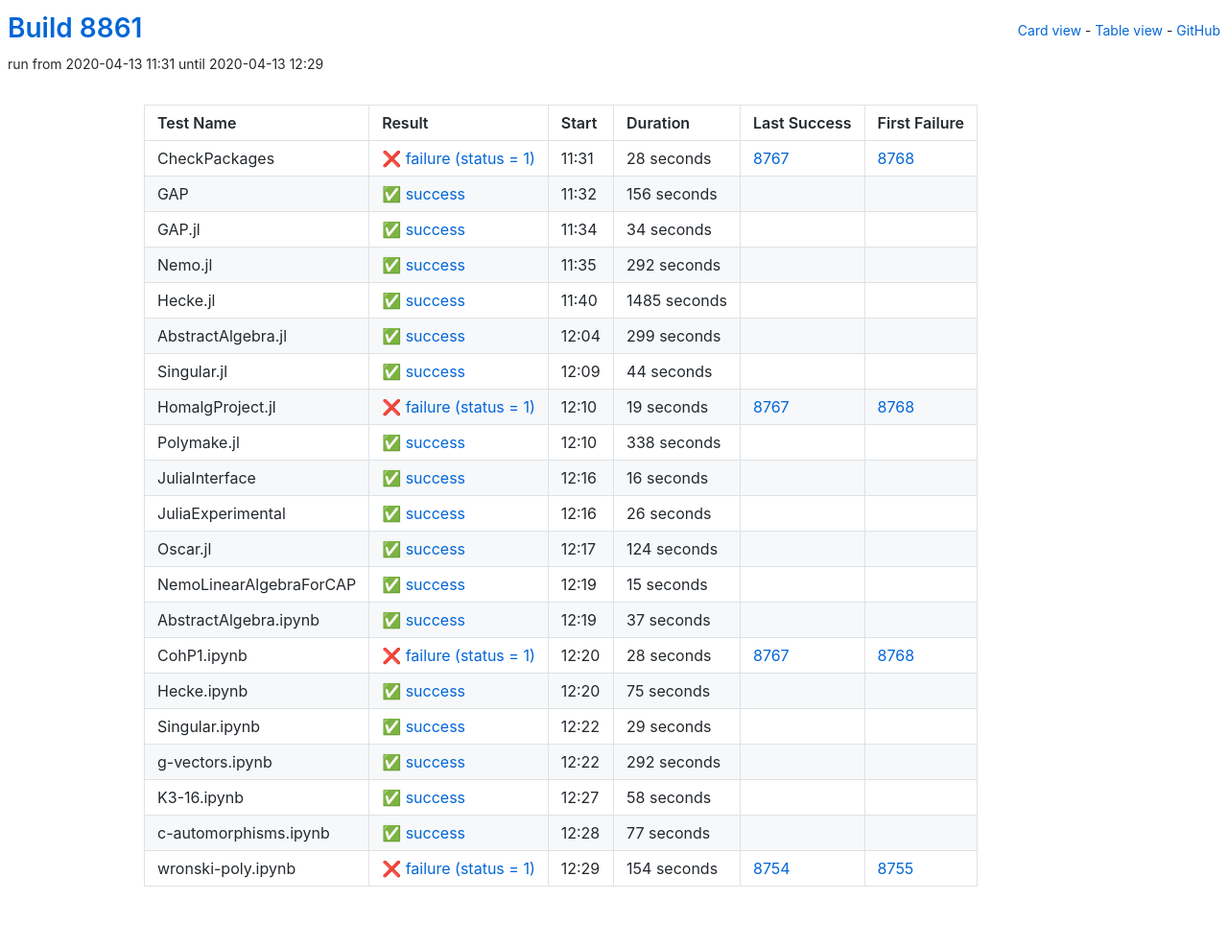
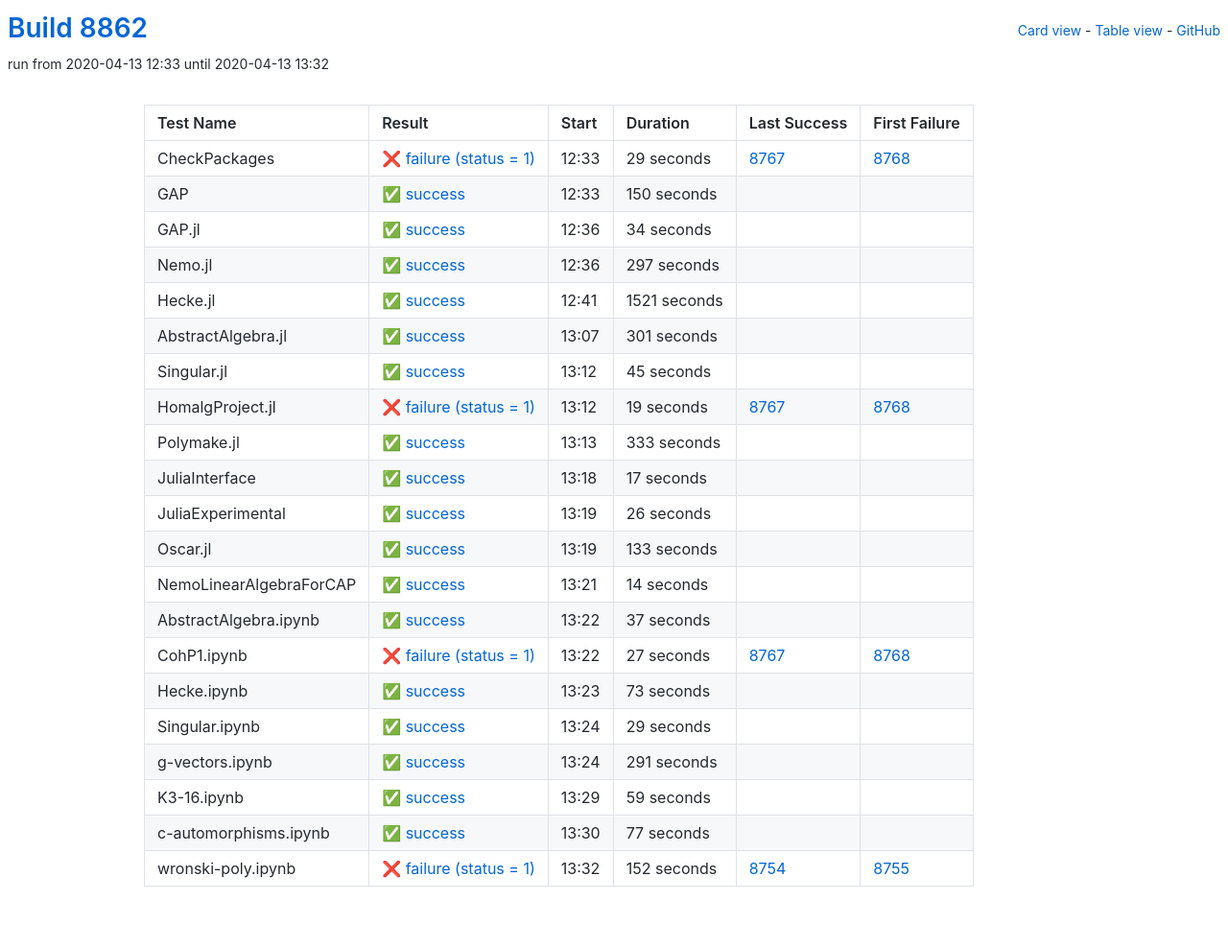
Before and after one commit to oscar-system/oscar-ci-status, a Jekyll site: the page built from table.html, in a window 1280 px wide. Shown: the whole page at 96% size. Built offline with Jekyll 4.4.1, drawn with Linux system fonts in a browser that asks for light colours.

Commit message:
Build 8862

```diff
--- a/_data/ci.yml
+++ b/_data/ci.yml
@@ -1,27 +1,27 @@
-build: 8861
-build_url: https://oscarci.mathematik.uni-kl.de/job/oscar/8861/
+build: 8862
+build_url: https://oscarci.mathematik.uni-kl.de/job/oscar/8862/
 job: oscar
 tests:
-- duration: 28
+- duration: 29
   exitcode: 1
   first_failure: 8768
   first_failure_url: https://oscarci.mathematik.uni-kl.de/job/oscar/8768/
   last_success: 8767
   last_success_url: https://oscarci.mathematik.uni-kl.de/job/oscar/8767/
-  log: https://oscarci.mathematik.uni-kl.de/job/oscar/8861/artifact/logs/build-8861/CheckPackages.log
+  log: https://oscarci.mathematik.uni-kl.de/job/oscar/8862/artifact/logs/build-8862/CheckPackages.log
   name: CheckPackages
-  start: 2020-04-13 11:31
+  start: 2020-04-13 12:33
   status: failure
   success: false
-- duration: 156
+- duration: 150
   exitcode: 0
   first_failure: false
   first_failure_url: null
   last_success: false
   last_success_url: null
-  log: https://oscarci.mathematik.uni-kl.de/job/oscar/8861/artifact/logs/build-8861/GAP.log
+  log: https://oscarci.mathematik.uni-kl.de/job/oscar/8862/artifact/logs/build-8862/GAP.log
   name: GAP
-  start: 2020-04-13 11:32
+  start: 2020-04-13 12:33
   status: success
   success: true
 - duration: 34
@@ -30,53 +30,53 @@ tests:
   first_failure_url: null
   last_success: false
   last_success_url: null
-  log: https://oscarci.mathematik.uni-kl.de/job/oscar/8861/artifact/logs/build-8861/GAP.jl.log
+  log: https://oscarci.mathematik.uni-kl.de/job/oscar/8862/artifact/logs/build-8862/GAP.jl.log
   name: GAP.jl
-  start: 2020-04-13 11:34
+  start: 2020-04-13 12:36
   status: success
   success: true
-- duration: 292
+- duration: 297
   exitcode: 0
   first_failure: false
   first_failure_url: null
   last_success: false
   last_success_url: null
-  log: https://oscarci.mathematik.uni-kl.de/job/oscar/8861/artifact/logs/build-8861/Nemo.jl.log
+  log: https://oscarci.mathematik.uni-kl.de/job/oscar/8862/artifact/logs/build-8862/Nemo.jl.log
   name: Nemo.jl
-  start: 2020-04-13 11:35
+  start: 2020-04-13 12:36
   status: success
   success: true
-- duration: 1485
+- duration: 1521
   exitcode: 0
   first_failure: false
   first_failure_url: null
   last_success: false
   last_success_url: null
-  log: https://oscarci.mathematik.uni-kl.de/job/oscar/8861/artifact/logs/build-8861/Hecke.jl.log
+  log: https://oscarci.mathematik.uni-kl.de/job/oscar/8862/artifact/logs/build-8862/Hecke.jl.log
   name: Hecke.jl
-  start: 2020-04-13 11:40
+  start: 2020-04-13 12:41
   status: success
   success: true
-- duration: 299
+- duration: 301
   exitcode: 0
   first_failure: false
   first_failure_url: null
   last_success: false
   last_success_url: null
-  log: https://oscarci.mathematik.uni-kl.de/job/oscar/8861/artifact/logs/build-8861/AbstractAlgebra.jl.log
+  log: https://oscarci.mathematik.uni-kl.de/job/oscar/8862/artifact/logs/build-8862/AbstractAlgebra.jl.log
   name: AbstractAlgebra.jl
-  start: 2020-04-13 12:04
+  start: 2020-04-13 13:07
   status: success
   success: true
-- duration: 44
+- duration: 45
   exitcode: 0
   first_failure: false
   first_failure_url: null
   last_success: false
   last_success_url: null
-  log: https://oscarci.mathematik.uni-kl.de/job/oscar/8861/artifact/logs/build-8861/Singular.jl.log
+  log: https://oscarci.mathematik.uni-kl.de/job/oscar/8862/artifact/logs/build-8862/Singular.jl.log
   name: Singular.jl
-  start: 2020-04-13 12:09
+  start: 2020-04-13 13:12
   status: success
   success: true
 - duration: 19
@@ -85,31 +85,31 @@ tests:
   first_failure_url: https://oscarci.mathematik.uni-kl.de/job/oscar/8768/
   last_success: 8767
   last_success_url: https://oscarci.mathematik.uni-kl.de/job/oscar/8767/
-  log: https://oscarci.mathematik.uni-kl.de/job/oscar/8861/artifact/logs/build-8861/HomalgProject.jl.log
+  log: https://oscarci.mathematik.uni-kl.de/job/oscar/8862/artifact/logs/build-8862/HomalgProject.jl.log
   name: HomalgProject.jl
-  start: 2020-04-13 12:10
+  start: 2020-04-13 13:12
   status: failure
   success: false
-- duration: 338
+- duration: 333
   exitcode: 0
   first_failure: false
   first_failure_url: null
   last_success: false
   last_success_url: null
-  log: https://oscarci.mathematik.uni-kl.de/job/oscar/8861/artifact/logs/build-8861/Polymake.jl.log
+  log: https://oscarci.mathematik.uni-kl.de/job/oscar/8862/artifact/logs/build-8862/Polymake.jl.log
   name: Polymake.jl
-  start: 2020-04-13 12:10
+  start: 2020-04-13 13:13
   status: success
   success: true
-- duration: 16
+- duration: 17
   exitcode: 0
   first_failure: false
   first_failure_url: null
   last_success: false
   last_success_url: null
-  log: https://oscarci.mathematik.uni-kl.de/job/oscar/8861/artifact/logs/build-8861/JuliaInterface.log
+  log: https://oscarci.mathematik.uni-kl.de/job/oscar/8862/artifact/logs/build-8862/JuliaInterface.log
   name: JuliaInterface
-  start: 2020-04-13 12:16
+  start: 2020-04-13 13:18
   status: success
   success: true
 - duration: 26
@@ -118,31 +118,31 @@ tests:
   first_failure_url: null
   last_success: false
   last_success_url: null
-  log: https://oscarci.mathematik.uni-kl.de/job/oscar/8861/artifact/logs/build-8861/JuliaExperimental.log
+  log: https://oscarci.mathematik.uni-kl.de/job/oscar/8862/artifact/logs/build-8862/JuliaExperimental.log
   name: JuliaExperimental
-  start: 2020-04-13 12:16
+  start: 2020-04-13 13:19
   status: success
   success: true
-- duration: 124
+- duration: 133
   exitcode: 0
   first_failure: false
   first_failure_url: null
   last_success: false
   last_success_url: null
-  log: https://oscarci.mathematik.uni-kl.de/job/oscar/8861/artifact/logs/build-8861/Oscar.jl.log
+  log: https://oscarci.mathematik.uni-kl.de/job/oscar/8862/artifact/logs/build-8862/Oscar.jl.log
   name: Oscar.jl
-  start: 2020-04-13 12:17
+  start: 2020-04-13 13:19
   status: success
   success: true
-- duration: 15
+- duration: 14
   exitcode: 0
   first_failure: false
   first_failure_url: null
   last_success: false
   last_success_url: null
-  log: https://oscarci.mathematik.uni-kl.de/job/oscar/8861/artifact/logs/build-8861/NemoLinearAlgebraForCAP.log
+  log: https://oscarci.mathematik.uni-kl.de/job/oscar/8862/artifact/logs/build-8862/NemoLinearAlgebraForCAP.log
   name: NemoLinearAlgebraForCAP
-  start: 2020-04-13 12:19
+  start: 2020-04-13 13:21
   status: success
   success: true
 - duration: 37
@@ -151,31 +151,31 @@ tests:
   first_failure_url: null
   last_success: false
   last_success_url: null
-  log: https://oscarci.mathematik.uni-kl.de/job/oscar/8861/artifact/logs/build-8861/AbstractAlgebra.ipynb.log
+  log: https://oscarci.mathematik.uni-kl.de/job/oscar/8862/artifact/logs/build-8862/AbstractAlgebra.ipynb.log
   name: AbstractAlgebra.ipynb
-  start: 2020-04-13 12:19
+  start: 2020-04-13 13:22
   status: success
   success: true
-- duration: 28
+- duration: 27
   exitcode: 1
   first_failure: 8768
   first_failure_url: https://oscarci.mathematik.uni-kl.de/job/oscar/8768/
   last_success: 8767
   last_success_url: https://oscarci.mathematik.uni-kl.de/job/oscar/8767/
-  log: https://oscarci.mathematik.uni-kl.de/job/oscar/8861/artifact/logs/build-8861/CohP1.ipynb.log
+  log: https://oscarci.mathematik.uni-kl.de/job/oscar/8862/artifact/logs/build-8862/CohP1.ipynb.log
   name: CohP1.ipynb
-  start: 2020-04-13 12:20
+  start: 2020-04-13 13:22
   status: failure
   success: false
-- duration: 75
+- duration: 73
   exitcode: 0
   first_failure: false
   first_failure_url: null
   last_success: false
   last_success_url: null
-  log: https://oscarci.mathematik.uni-kl.de/job/oscar/8861/artifact/logs/build-8861/Hecke.ipynb.log
+  log: https://oscarci.mathematik.uni-kl.de/job/oscar/8862/artifact/logs/build-8862/Hecke.ipynb.log
   name: Hecke.ipynb
-  start: 2020-04-13 12:20
+  start: 2020-04-13 13:23
   status: success
   success: true
 - duration: 29
@@ -184,31 +184,31 @@ tests:
   first_failure_url: null
   last_success: false
   last_success_url: null
-  log: https://oscarci.mathematik.uni-kl.de/job/oscar/8861/artifact/logs/build-8861/Singular.ipynb.log
+  log: https://oscarci.mathematik.uni-kl.de/job/oscar/8862/artifact/logs/build-8862/Singular.ipynb.log
   name: Singular.ipynb
-  start: 2020-04-13 12:22
+  start: 2020-04-13 13:24
   status: success
   success: true
-- duration: 292
+- duration: 291
   exitcode: 0
   first_failure: false
   first_failure_url: null
   last_success: false
   last_success_url: null
-  log: https://oscarci.mathematik.uni-kl.de/job/oscar/8861/artifact/logs/build-8861/g-vectors.ipynb.log
+  log: https://oscarci.mathematik.uni-kl.de/job/oscar/8862/artifact/logs/build-8862/g-vectors.ipynb.log
   name: g-vectors.ipynb
-  start: 2020-04-13 12:22
+  start: 2020-04-13 13:24
   status: success
   success: true
-- duration: 58
+- duration: 59
   exitcode: 0
   first_failure: false
   first_failure_url: null
   last_success: false
   last_success_url: null
-  log: https://oscarci.mathematik.uni-kl.de/job/oscar/8861/artifact/logs/build-8861/K3-16.ipynb.log
+  log: https://oscarci.mathematik.uni-kl.de/job/oscar/8862/artifact/logs/build-8862/K3-16.ipynb.log
   name: K3-16.ipynb
-  start: 2020-04-13 12:27
+  start: 2020-04-13 13:29
   status: success
   success: true
 - duration: 77
@@ -217,19 +217,19 @@ tests:
   first_failure_url: null
   last_success: false
   last_success_url: null
-  log: https://oscarci.mathematik.uni-kl.de/job/oscar/8861/artifact/logs/build-8861/c-automorphisms.ipynb.log
+  log: https://oscarci.mathematik.uni-kl.de/job/oscar/8862/artifact/logs/build-8862/c-automorphisms.ipynb.log
   name: c-automorphisms.ipynb
-  start: 2020-04-13 12:28
+  start: 2020-04-13 13:30
   status: success
   success: true
-- duration: 154
+- duration: 152
   exitcode: 1
   first_failure: 8755
   first_failure_url: https://oscarci.mathematik.uni-kl.de/job/oscar/8755/
   last_success: 8754
   last_success_url: https://oscarci.mathematik.uni-kl.de/job/oscar/8754/
-  log: https://oscarci.mathematik.uni-kl.de/job/oscar/8861/artifact/logs/build-8861/wronski-poly.ipynb.log
+  log: https://oscarci.mathematik.uni-kl.de/job/oscar/8862/artifact/logs/build-8862/wronski-poly.ipynb.log
   name: wronski-poly.ipynb
-  start: 2020-04-13 12:29
+  start: 2020-04-13 13:32
   status: failure
   success: false
```
Also changed, not shown: README.md.
